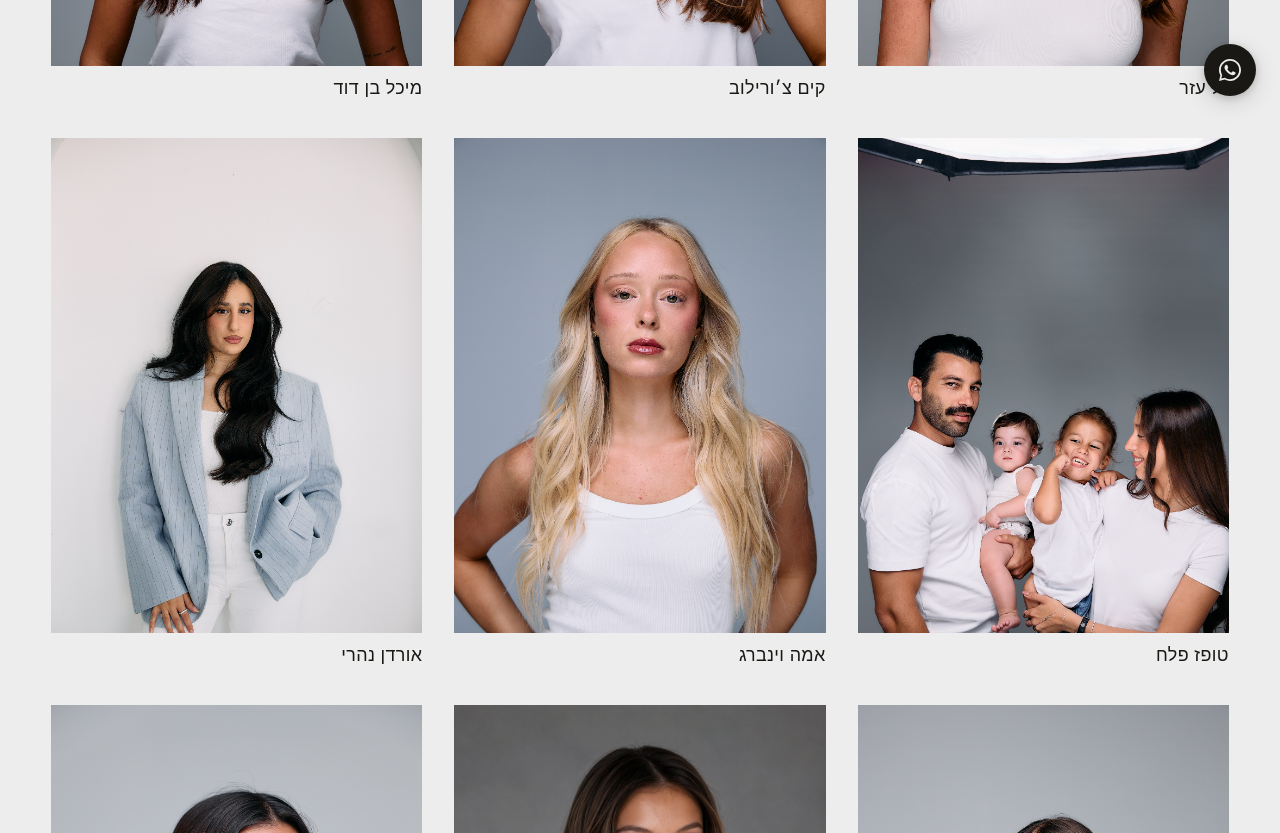
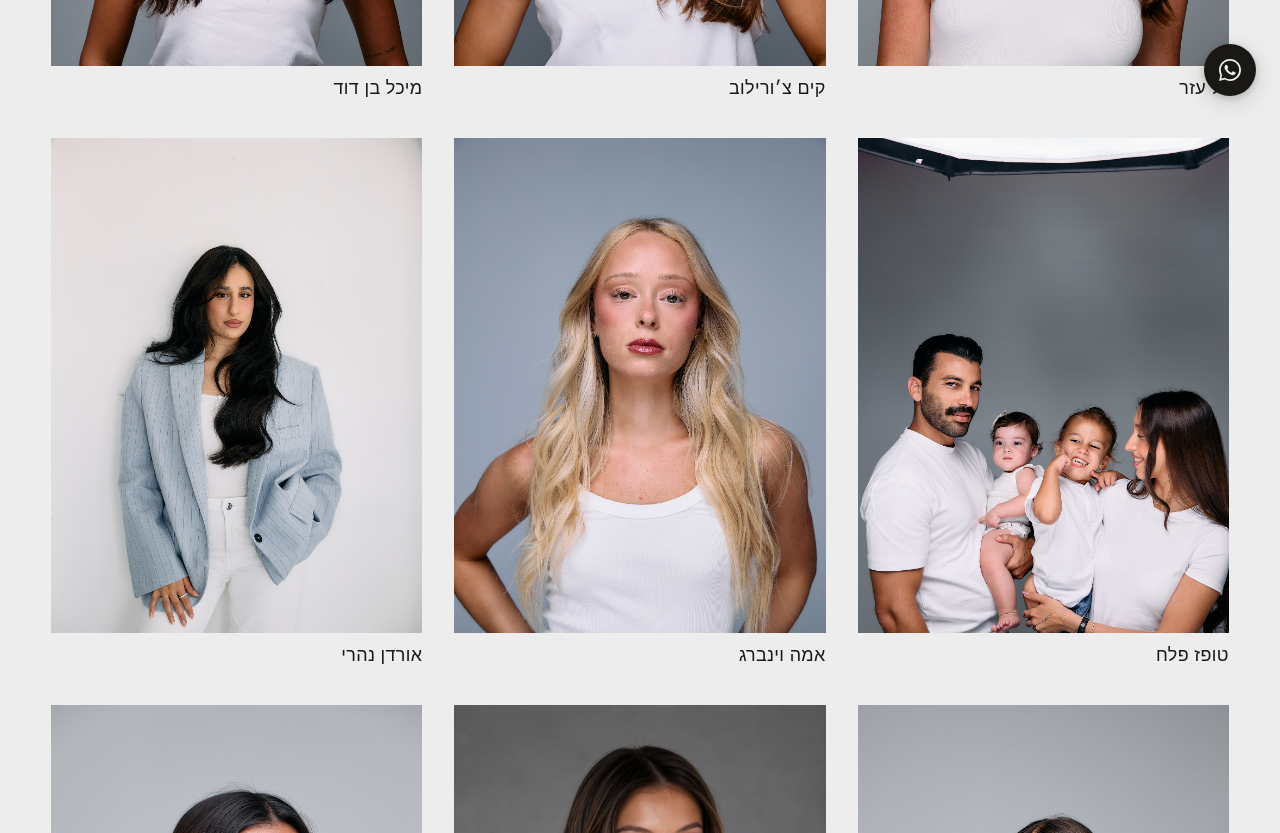
Before and after one commit to baroren298/bar-oren-agency, a Next.js app: page /talent in a window 1280 px wide. Shown: the part 680-1513 px from the top of the page. Built offline with nearby package versions, Linux system fonts and the light colour scheme; a web font is replaced by a local one.

Commit message:
Refresh talent profiles and profile images

```diff
--- a/components/home/TalentCard.jsx
+++ b/components/home/TalentCard.jsx
@@ -33,6 +33,7 @@ export default function TalentCard({ talent, className = '', aspectRatio = '2/3'
           alt={talent.name}
           fallbackIndex={talent.sortOrder}
           sizes="(max-width: 479px) 100vw, (max-width: 1023px) 50vw, 33vw"
+          objectPosition={talent.imagePosition || 'center top'}
           className={styles.cardImage}
         />
         <div className={styles.hoverOverlay} aria-hidden="true" />
--- a/components/talent/ProfileHero.jsx
+++ b/components/talent/ProfileHero.jsx
@@ -223,7 +223,7 @@ export default function ProfileHero({ talent }) {
             fallbackIndex={talent.sortOrder}
             priority
             sizes="(max-width: 768px) 90vw, 44vw"
-            objectPosition="center top"
+            objectPosition={talent.imagePosition || 'center top'}
             className={styles.image}
           />
         </div>
--- a/components/talent/TalentModal.jsx
+++ b/components/talent/TalentModal.jsx
@@ -157,7 +157,7 @@ export default function TalentModal({ talent, onClose }) {
               fallbackIndex={talent.sortOrder}
               priority
               sizes="(max-width: 768px) 100vw, 360px"
-              objectPosition="center top"
+              objectPosition={talent.imagePosition || 'center top'}
             />
           </div>
         </div>
--- a/data/talent/index.js
+++ b/data/talent/index.js
@@ -210,7 +210,11 @@ export const talentList = [
     location: 'באר יעקב',
     birthDate: '1996-10-10',
 
-    profileImage: '/images/talent/ordan-nahari/profile.jpg',
+    profileImage: '/images/talent/ordan-nahari/profile-2026-06.jpg',
+    // Crop focus override — source photo has excess empty space above the
+    // head; shift the visible window down to bring her higher in the frame.
+    // All other talents keep the TalentImage default ('center top').
+    imagePosition: 'center 25%',
     gallery:      [],
 
     bioHe: 'יוצרת תוכן מעוררת השראה בתחום האמהות והלייף סטייל. בעמודיה היא מציגה תוכן משפחתי, יום-יומי ואסתטי במיוחד, המשלב את בעלה אורי ושני בניהם. התוכן של אורדן מאופיין בוויב חם, נעים ומזמין, המדגיש את החיבור המשפחתי האמיתי והרגעים הקטנים של החיים בסטייל בלתי מתפשר. בזכות שילוב של אותנטיות ואסתטיקה גבוהה, אורדן מייצרת חיבור עמוק עם קהל של אמהות ונשים.',
```
Also changed, not shown: public/images/talent/ordan-nahari/profile-2026-06.jpg (renamed from public/images/talent/ordan-nahari/profile.jpg).
